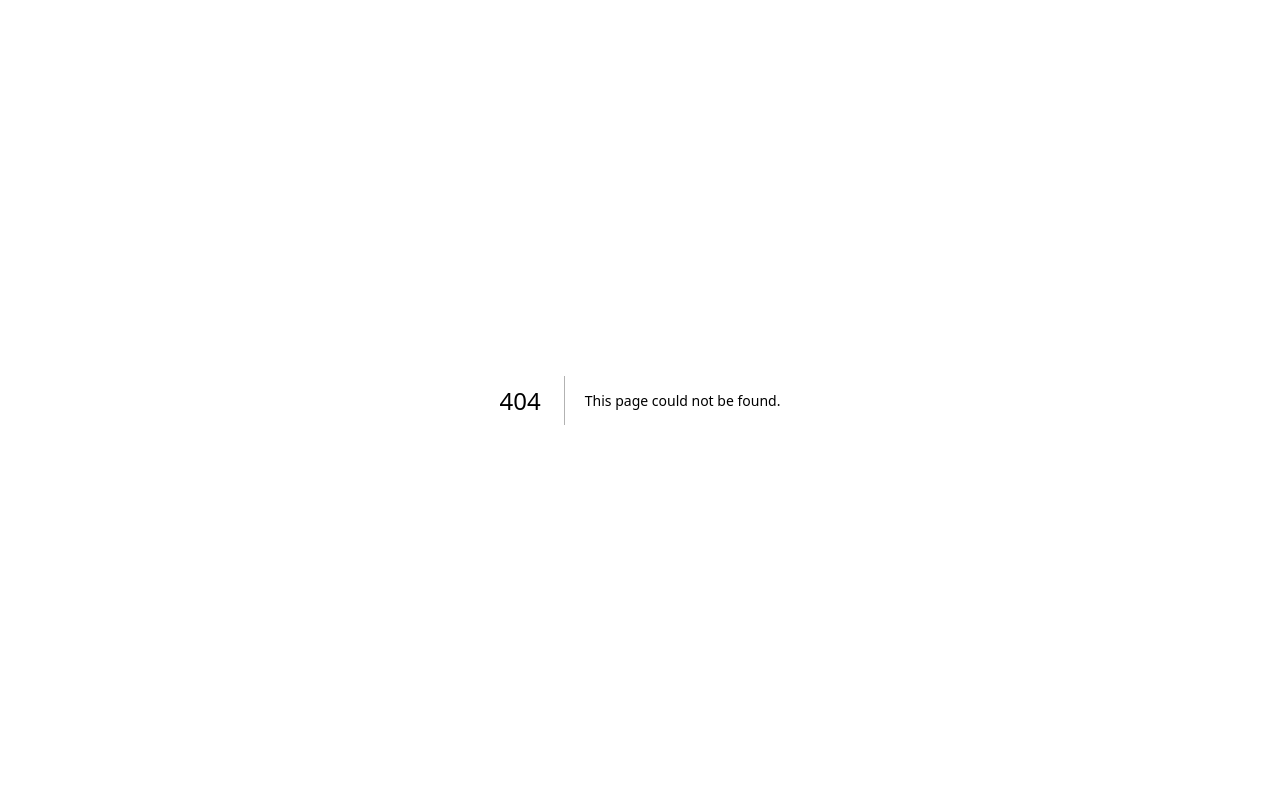
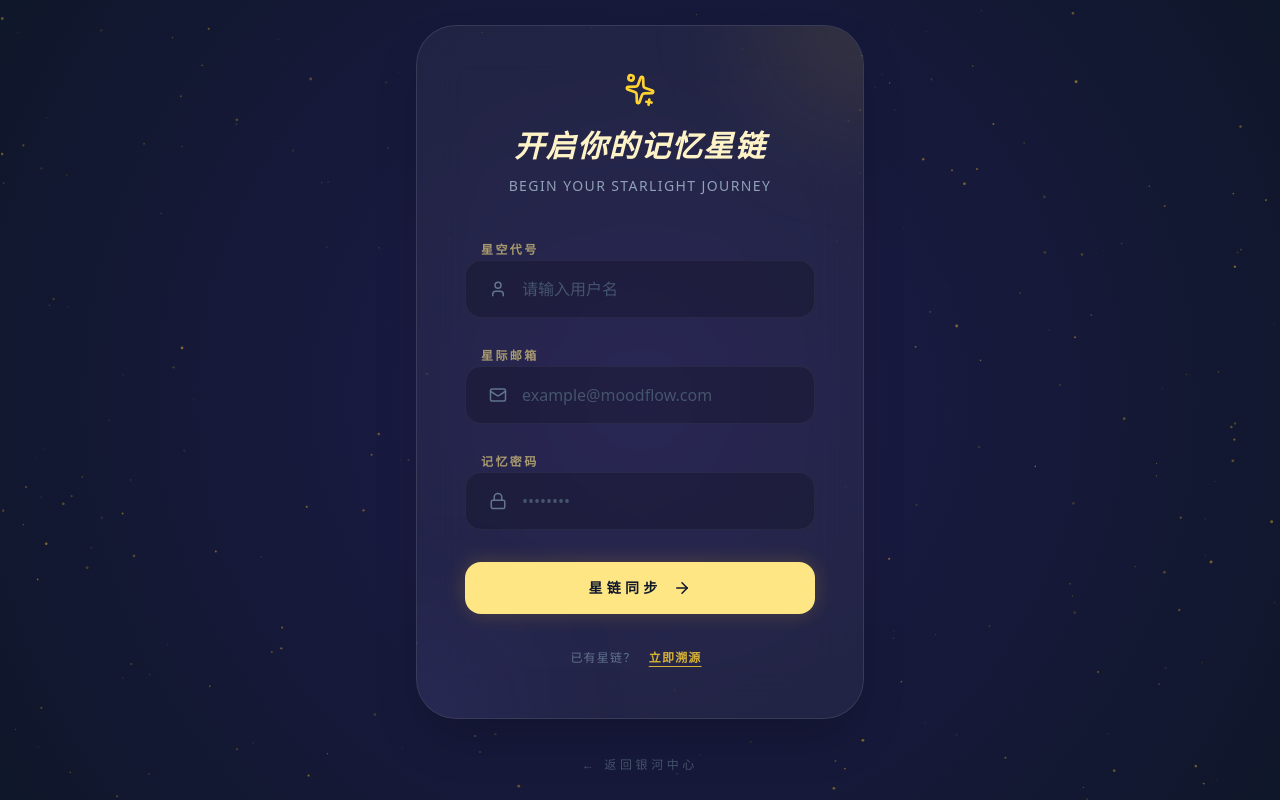
Before and after one commit to gitHuangweize/moodflow, a Next.js app: page /auth/signup in a window 1280 px wide. Before the commit this address had no page. Built offline with nearby package versions, Linux system fonts and the light colour scheme.

Commit message:
Feat: 前端页面 注册页面

```diff
--- /dev/null
+++ b/src/app/api/auth/register/route.ts
@@ -0,0 +1,51 @@
+import { prisma } from "@/lib/prisma";
+import { NextResponse } from "next/server";
+import bcrypt from "bcryptjs";
+
+export async function POST(request: Request) {
+  try {
+    const { name, email, password } = await request.json();
+
+    if (!name || !email || !password) {
+      return NextResponse.json(
+        { error: "请填写所有必填字段" },
+        { status: 400 }
+      );
+    }
+
+    // 检查邮箱是否已存在
+    const existingUser = await prisma.user.findUnique({
+      where: { email },
+    });
+
+    if (existingUser) {
+      return NextResponse.json(
+        { error: "该邮箱已被注册" },
+        { status: 400 }
+      );
+    }
+
+    // 加密密码
+    const hashedPassword = await bcrypt.hash(password, 12);
+
+    // 创建用户
+    const user = await prisma.user.create({
+      data: {
+        name,
+        email,
+        password: hashedPassword,
+      },
+    });
+
+    return NextResponse.json(
+      { message: "注册成功", userId: user.id },
+      { status: 201 }
+    );
+  } catch (error) {
+    console.error("Registration error:", error);
+    return NextResponse.json(
+      { error: "注册过程中发生错误" },
+      { status: 500 }
+    );
+  }
+}
--- /dev/null
+++ b/src/app/auth/signup/page.tsx
@@ -0,0 +1,195 @@
+"use client";
+
+import { useState } from "react";
+import { signIn } from "next-auth/react";
+import { useRouter } from "next/navigation";
+import { motion } from "framer-motion";
+import { User, Mail, Lock, Stars, ArrowRight } from "lucide-react";
+import StarryBackground from "@/components/ui/StarryBackground";
+import Link from "next/link";
+
+export default function SignUp() {
+  const router = useRouter();
+  const [formData, setFormData] = useState({
+    name: "",
+    email: "",
+    password: "",
+  });
+  const [isLoading, setIsLoading] = useState(false);
+  const [error, setError] = useState("");
+
+  const handleSubmit = async (e: React.FormEvent) => {
+    e.preventDefault();
+    setIsLoading(true);
+    setError("");
+
+    try {
+      const res = await fetch("/api/auth/register", {
+        method: "POST",
+        headers: { "Content-Type": "application/json" },
+        body: JSON.stringify(formData),
+      });
+
+      const data = await res.json();
+
+      if (!res.ok) {
+        throw new Error(data.error || "注册失败");
+      }
+
+      // 注册成功后自动登录
+      const result = await signIn("credentials", {
+        redirect: false,
+        email: formData.email,
+        password: formData.password,
+      });
+
+      if (result?.error) {
+        router.push("/auth/signin");
+      } else {
+        router.push("/");
+        router.refresh();
+      }
+    } catch (err: any) {
+      setError(err.message);
+    } finally {
+      setIsLoading(false);
+    }
+  };
+
+  return (
+    <div className="min-h-screen flex items-center justify-center p-4 relative overflow-hidden font-serif">
+      <StarryBackground />
+
+      <motion.div
+        initial={{ opacity: 0, y: 20 }}
+        animate={{ opacity: 1, y: 0 }}
+        transition={{ duration: 0.8 }}
+        className="relative z-10 w-full max-w-md"
+      >
+        <div className="glass-card p-8 md:p-12 rounded-[2.5rem] border border-white/10 shadow-2xl relative overflow-hidden">
+          {/* 装饰性光晕 */}
+          <div className="absolute -top-24 -right-24 w-48 h-48 bg-amber-300/10 rounded-full blur-3xl" />
+          <div className="absolute -bottom-24 -left-24 w-48 h-48 bg-indigo-500/10 rounded-full blur-3xl" />
+
+          <div className="text-center mb-10 relative">
+            <motion.div
+              animate={{ rotate: 360 }}
+              transition={{ duration: 20, repeat: Infinity, ease: "linear" }}
+              className="inline-block mb-4"
+            >
+              <Stars className="text-amber-300" size={32} />
+            </motion.div>
+            <h1 className="text-3xl font-bold text-amber-100 italic tracking-wider">
+              开启你的记忆星链
+            </h1>
+            <p className="text-slate-400 mt-3 text-sm tracking-widest font-sans uppercase">
+              Begin Your Starlight Journey
+            </p>
+          </div>
+
+          <form onSubmit={handleSubmit} className="space-y-6 relative">
+            {error && (
+              <motion.div
+                initial={{ opacity: 0, height: 0 }}
+                animate={{ opacity: 1, height: "auto" }}
+                className="text-rose-400 text-sm bg-rose-400/10 border border-rose-400/20 p-4 rounded-2xl text-center"
+              >
+                {error}
+              </motion.div>
+            )}
+
+            <div className="space-y-2 group">
+              <label className="text-xs font-bold text-amber-200/60 ml-4 tracking-[0.2em] uppercase">
+                星空代号
+              </label>
+              <div className="relative">
+                <User className="absolute left-6 top-1/2 -translate-y-1/2 text-slate-500 group-focus-within:text-amber-300/60 transition-colors" size={18} />
+                <input
+                  type="text"
+                  required
+                  placeholder="请输入用户名"
+                  value={formData.name}
+                  onChange={(e) => setFormData({ ...formData, name: e.target.value })}
+                  className="w-full bg-black/20 border border-white/5 rounded-2xl px-14 py-4 focus:outline-none focus:border-amber-300/30 focus:bg-black/40 focus:ring-4 focus:ring-amber-300/5 transition-all text-slate-100 placeholder:text-slate-600 font-sans"
+                />
+              </div>
+            </div>
+
+            <div className="space-y-2 group">
+              <label className="text-xs font-bold text-amber-200/60 ml-4 tracking-[0.2em] uppercase">
+                星际邮箱
+              </label>
+              <div className="relative">
+                <Mail className="absolute left-6 top-1/2 -translate-y-1/2 text-slate-500 group-focus-within:text-amber-300/60 transition-colors" size={18} />
+                <input
+                  type="email"
+                  required
+                  placeholder="example@moodflow.com"
+                  value={formData.email}
+                  onChange={(e) => setFormData({ ...formData, email: e.target.value })}
+                  className="w-full bg-black/20 border border-white/5 rounded-2xl px-14 py-4 focus:outline-none focus:border-amber-300/30 focus:bg-black/40 focus:ring-4 focus:ring-amber-300/5 transition-all text-slate-100 placeholder:text-slate-600 font-sans"
+                />
+              </div>
+            </div>
+
+            <div className="space-y-2 group">
+              <label className="text-xs font-bold text-amber-200/60 ml-4 tracking-[0.2em] uppercase">
+                记忆密码
+              </label>
+              <div className="relative">
+                <Lock className="absolute left-6 top-1/2 -translate-y-1/2 text-slate-500 group-focus-within:text-amber-300/60 transition-colors" size={18} />
+                <input
+                  type="password"
+                  required
+                  placeholder="••••••••"
+                  value={formData.password}
+                  onChange={(e) => setFormData({ ...formData, password: e.target.value })}
+                  className="w-full bg-black/20 border border-white/5 rounded-2xl px-14 py-4 focus:outline-none focus:border-amber-300/30 focus:bg-black/40 focus:ring-4 focus:ring-amber-300/5 transition-all text-slate-100 placeholder:text-slate-600 font-sans"
+                />
+              </div>
+            </div>
+
+            <button
+              type="submit"
+              disabled={isLoading}
+              className="w-full bg-amber-200 hover:bg-amber-100 text-slate-900 rounded-2xl py-4 font-bold tracking-[0.3em] uppercase text-sm transition-all hover:scale-[1.02] active:scale-95 shadow-[0_0_20px_rgba(251,191,36,0.2)] disabled:opacity-50 flex items-center justify-center gap-3 group/btn mt-8"
+            >
+              {isLoading ? (
+                <div className="flex gap-2">
+                  {[0, 1, 2].map((i) => (
+                    <motion.div
+                      key={i}
+                      animate={{ scale: [1, 1.5, 1], opacity: [0.5, 1, 0.5] }}
+                      transition={{ duration: 1, repeat: Infinity, delay: i * 0.2 }}
+                      className="w-2 h-2 bg-slate-900 rounded-full"
+                    />
+                  ))}
+                </div>
+              ) : (
+                <>
+                  <span>星链同步</span>
+                  <ArrowRight size={18} className="group-hover/btn:translate-x-1 transition-transform" />
+                </>
+              )}
+            </button>
+          </form>
+
+          <div className="mt-8 text-center">
+            <p className="text-slate-500 text-xs tracking-widest font-sans uppercase">
+              已有星链？{" "}
+              <Link href="/auth/signin" className="inline-block px-2 py-1 text-amber-300/80 hover:text-amber-300 font-bold transition-colors underline decoration-1 underline-offset-4">
+                立即溯源
+              </Link>
+            </p>
+          </div>
+        </div>
+
+        <div className="mt-8 text-center">
+          <Link href="/" className="text-slate-600 hover:text-slate-400 text-xs tracking-[0.3em] font-sans uppercase transition-colors">
+            ← 返回银河中心
+          </Link>
+        </div>
+      </motion.div>
+    </div>
+  );
+}
```
